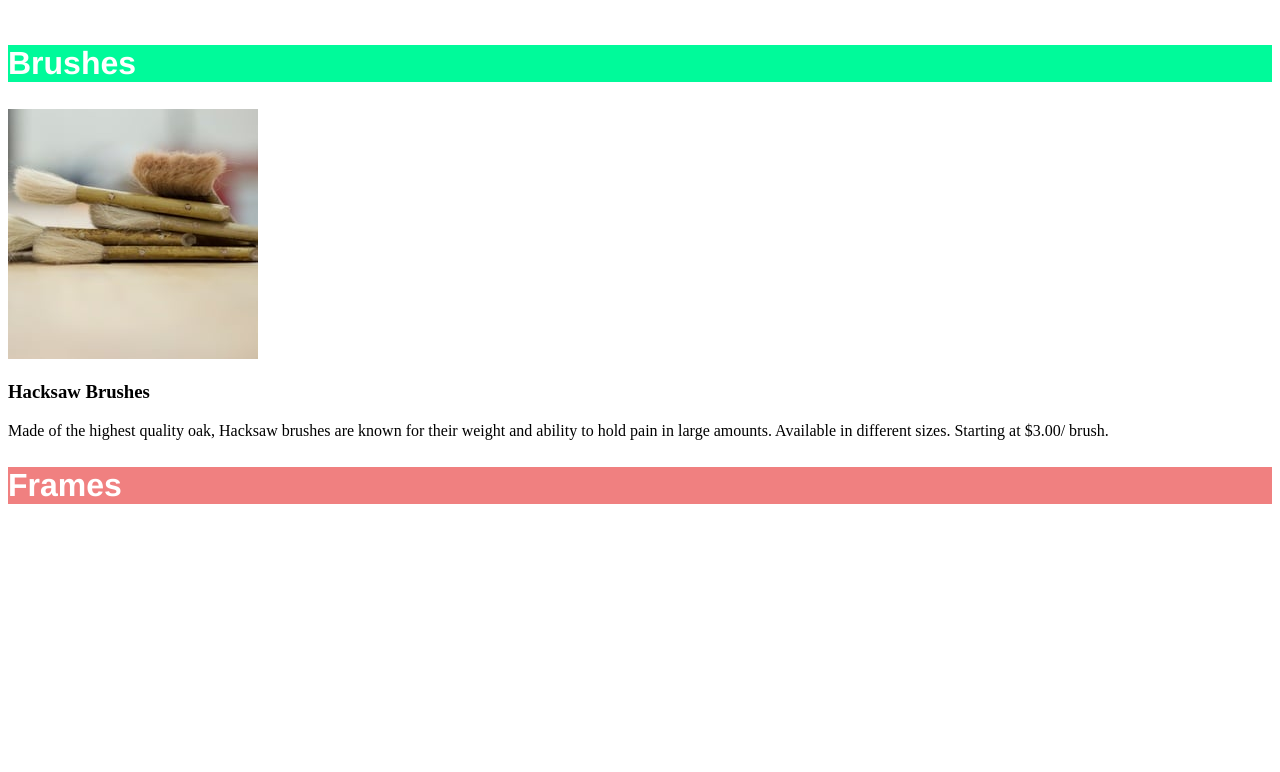
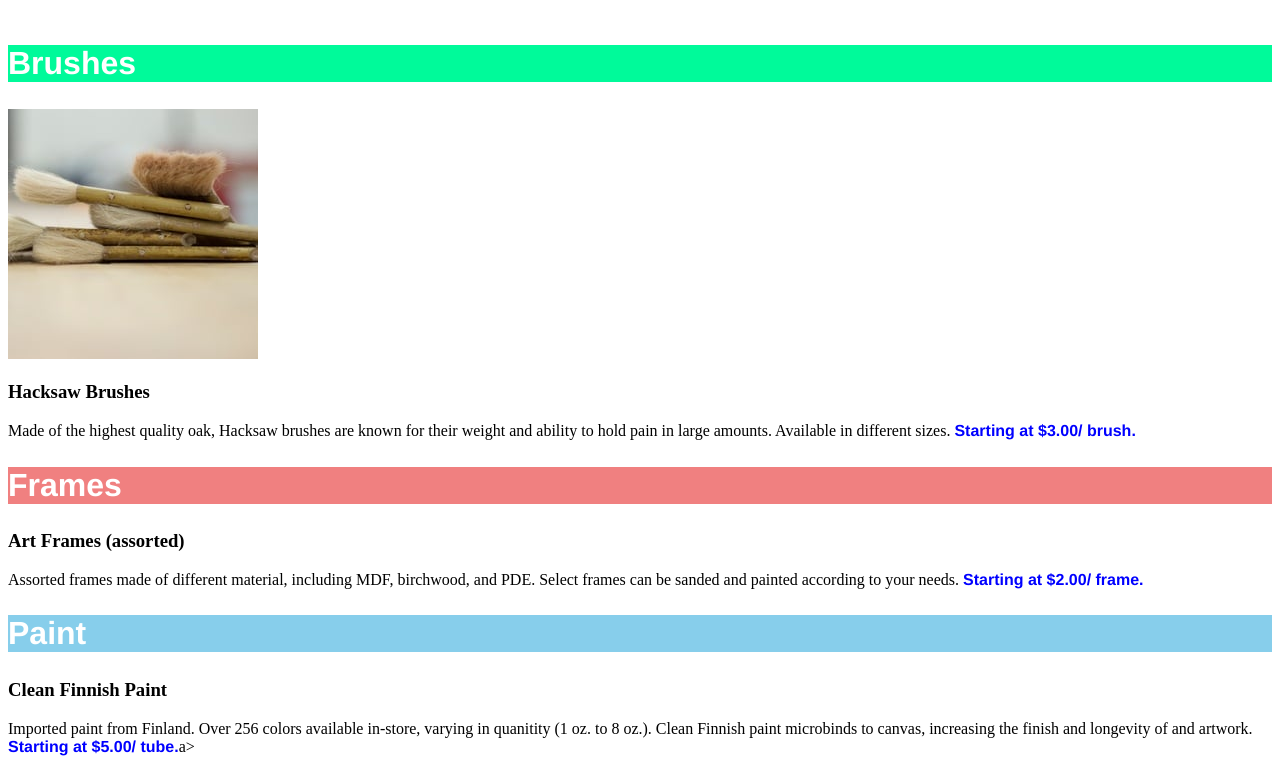
Before and after one commit to benlow22/Dasmotos-Art-Crafts, a plain HTML site: page index.html in a window 1280 px wide. Shown: the part 204-976 px from the top of the page. Before the commit the page ends 800 px from the top, so only its background shows below. Drawn offline with Linux system fonts and the light colour scheme.

Commit message:
add descriptive paragraphs and h3 headings

```diff
--- a/index.html
+++ b/index.html
@@ -11,7 +11,11 @@
         <h3>Hacksaw Brushes</h3>
         <p>Made of the highest quality oak, Hacksaw brushes are known for their weight and ability to hold pain in large amounts. Available in different sizes. <a> Starting at $3.00/ brush. </a> </p>
         <h2 id="frames">Frames</h2>
-        <h2 if="paint">Paint</h2>
+        <h3>Art Frames (assorted) </h3>
+        <p>Assorted frames made of different material, including MDF, birchwood, and PDE. Select frames can be sanded and painted according to your needs. <a>Starting at $2.00/ frame.</a></p>
+        <h2 id="paint">Paint</h2>
+        <h3>Clean Finnish Paint</h3>
+        <p>Imported paint from Finland. Over 256 colors available in-store, varying in quanitity (1 oz. to 8 oz.). Clean Finnish paint microbinds to canvas, increasing the finish and longevity of and artwork. <a>Starting at $5.00/ tube.</a>a></p>
     </body>
     <footer>
 
--- a/style.css
+++ b/style.css
@@ -25,3 +25,9 @@ h2 {
 #paint {
     background-color: skyblue;
 }
+
+a {
+    font-family: Helvetica;
+    font-weight: bold;
+    color: blue;
+}
```
